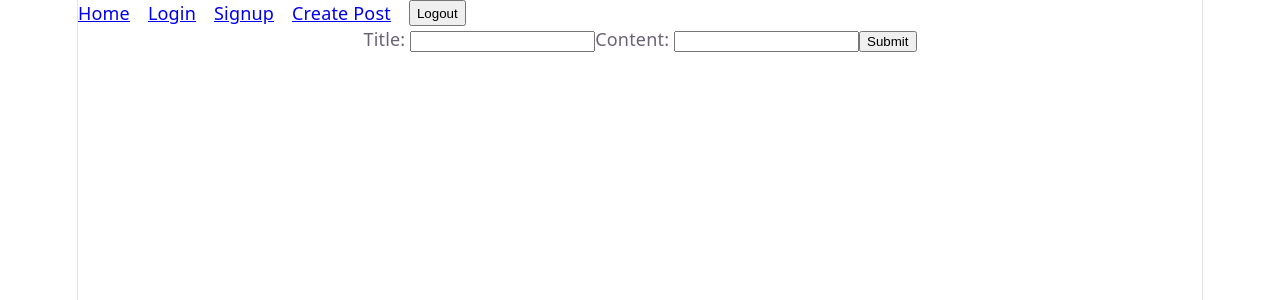
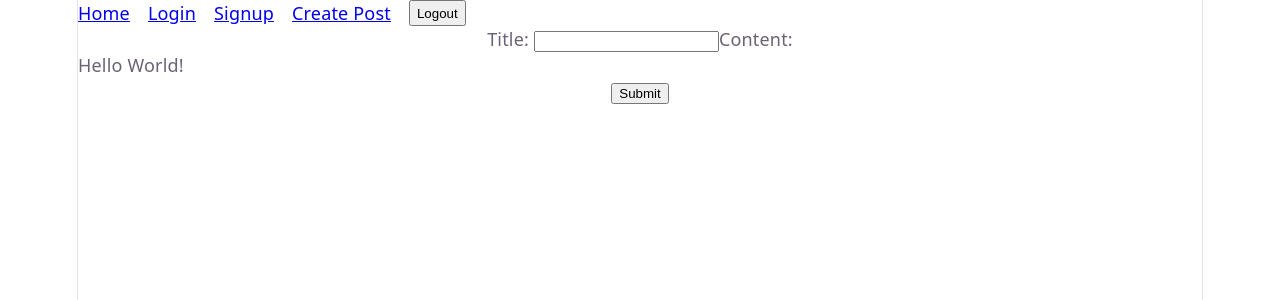
Before and after one commit to Benjamin-Re/blog-fe, a React (Vite) app: page /posts/create in a window 1280 px wide. Shown: the top 300 px of the page. Built offline with nearby package versions, Linux system fonts and the light colour scheme.

Commit message:
Add TipTap RTE

```diff
--- a/package.json
+++ b/package.json
@@ -10,12 +10,17 @@
     "preview": "vite preview"
   },
   "dependencies": {
+    "@tiptap/pm": "^3.27.1",
+    "@tiptap/react": "^3.27.1",
+    "@tiptap/starter-kit": "^3.27.1",
+    "dompurify": "^3.4.11",
     "react": "^19.2.6",
     "react-dom": "^19.2.6",
     "react-router-dom": "^7.16.0"
   },
   "devDependencies": {
     "@eslint/js": "^10.0.1",
+    "@types/dompurify": "^3.0.5",
     "@types/react": "^19.2.14",
     "@types/react-dom": "^19.2.3",
     "@vitejs/plugin-react": "^6.0.1",
--- /dev/null
+++ b/src/components/CreatePostForm.module.css
@@ -0,0 +1,4 @@
+.editor {
+    background-color: white;
+    text-align: left;
+}
--- a/src/components/CreatePostForm.tsx
+++ b/src/components/CreatePostForm.tsx
@@ -1,35 +1,58 @@
 import { useState } from "react";
-import { useNavigate } from "react-router-dom"
-import { useAuth } from "../context/AuthContext"
+import { useNavigate } from "react-router-dom";
+import { useAuth } from "../context/AuthContext";
+import { useEditor, EditorContent } from "@tiptap/react";
+import StarterKit from "@tiptap/starter-kit";
+import styles from "./CreatePostForm.module.css";
 
 export function CreatePostForm() {
-    const [title, setTitle] = useState('');
-    const [content, setContent] = useState('');
-    const navigate = useNavigate()
-    const { token } = useAuth()
+  const [title, setTitle] = useState("");
+  const [content, setContent] = useState("");
+  const navigate = useNavigate();
+  const { token } = useAuth();
+
+  const editor = useEditor({
+    extensions: [StarterKit], // define your extension array
+    content: "<p>Hello World!</p>",
+    onUpdate: ({ editor }) => {
+      setContent(editor.getHTML());
+    },
+  });
 
   const handleSubmit = async (e: any) => {
     e.preventDefault(); // prevent page reload
     const res = await fetch(`http://localhost:3000/posts/create`, {
-        method: 'POST',
-        headers: { 'Content-Type': 'application/json', 'Authorization': `Bearer ${token}` },
+      method: "POST",
+      headers: {
+        "Content-Type": "application/json",
+        Authorization: `Bearer ${token}`,
+      },
       body: JSON.stringify({ title, content }),
-      })
-      if(res.ok) {
-        navigate('/')
+    });
+    if (res.ok) {
+      navigate("/");
     }
   };
-
 
   return (
     <>
       <form onSubmit={handleSubmit}>
         <label htmlFor="title">Title: </label>
-                <input type="text" id="title" value={title} onChange={(e) => setTitle(e.target.value)}/>
+        <input
+          type="text"
+          id="title"
+          value={title}
+          onChange={(e) => setTitle(e.target.value)}
+        />
         <label htmlFor="content">Content: </label>
-                <input type="text" id="content" value={content} onChange={(e) => setContent(e.target.value)}/>
+        <EditorContent
+          id="content"
+          value={content}
+          className={styles.editor}
+          editor={editor}
+        />
         <button type="submit">Submit</button>
       </form>
     </>
-    )
+  );
 }
--- a/src/pages/HomePage.tsx
+++ b/src/pages/HomePage.tsx
@@ -2,6 +2,7 @@ import { useEffect, useState } from "react";
 import { Greeting } from "../components/Greeting";
 import { useNavigate } from "react-router-dom";
 import { useAuth } from "../context/AuthContext"
+import DOMPurify from "dompurify";
 
 
 export function HomePage() {
@@ -40,7 +41,7 @@ export function HomePage() {
         {posts.map((m) => (
           <div key={m.id}>
             <h3>{m.title}</h3>
-            <p>{m.content}</p>
+            <div dangerouslySetInnerHTML={{ __html: DOMPurify.sanitize(m.content) }} />
             <button onClick={() => handleEditClick(m.id)}>edit</button>
             <button onClick={() => handleDeleteClick(m.id)}>delete</button>
           </div>
```
Also changed, not shown: 1 other file (tests, documents, lock files or other folders). Lines whose indentation alone changed are shown as unchanged.
